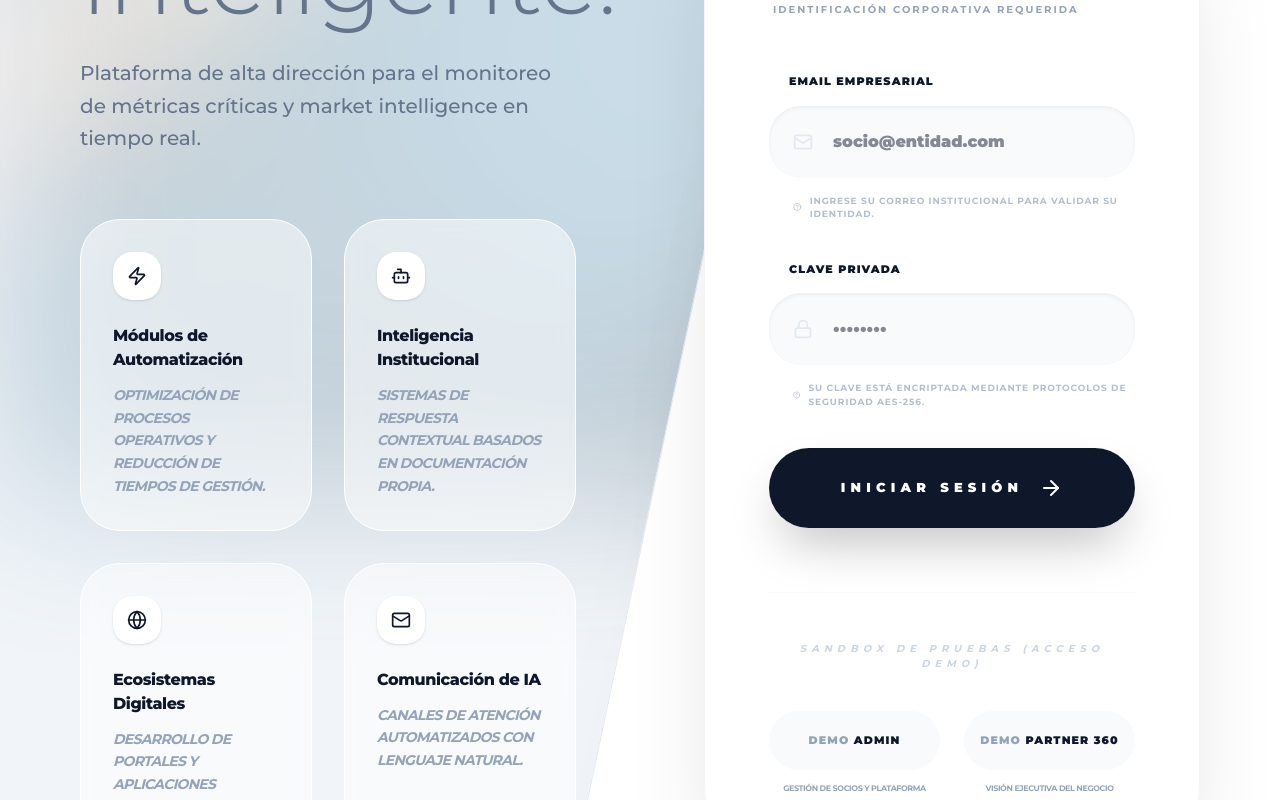
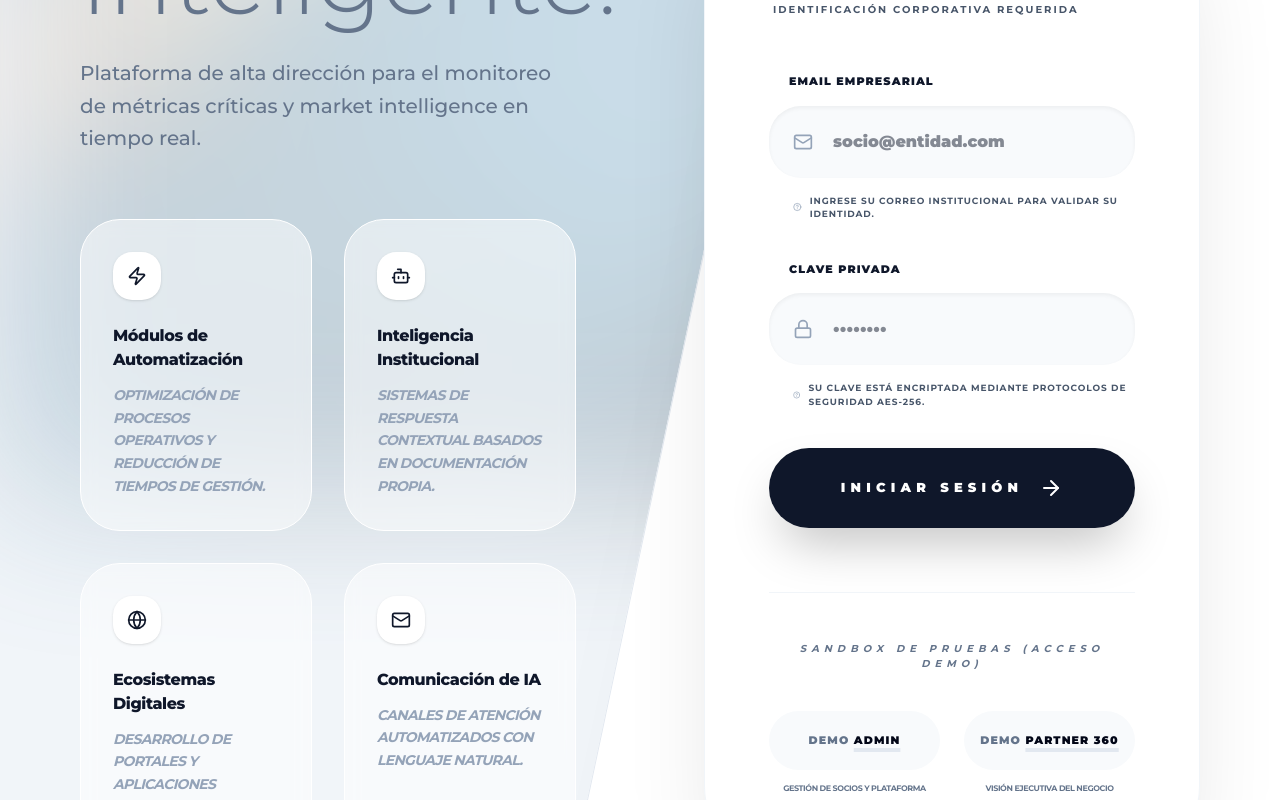
Before and after one commit to lucasmmg12/growth360, a React (Vite) app: page /login in a window 1280 px wide. Shown: the part 300-1100 px from the top of the page. Built offline with nearby package versions, Linux system fonts and the light colour scheme.

Commit message:
style: Darken all elements in the login card for higher contrast

```diff
--- a/src/pages/Login.jsx
+++ b/src/pages/Login.jsx
@@ -99,8 +99,8 @@ const Login = ({ startDemo }) => {
                     <div className="relative">
                         <div className="relative bg-white p-12 lg:p-16 rounded-[4.5rem] border border-gray-100 shadow-[0_50px_100px_-20px_rgba(0,0,0,0.12)]">
                             <div className="mb-14 text-center lg:text-left">
-                                <h3 className="text-4xl font-black text-gray-900 tracking-tighter italic">Auth <span className="text-gray-200 font-light not-italic tracking-normal">Portal</span></h3>
-                                <p className="text-gray-400 font-bold uppercase tracking-[0.2em] text-[10px] mt-4 pl-1">Identificación corporativa requerida</p>
+                                <h3 className="text-4xl font-black text-gray-900 tracking-tighter italic">Auth <span className="text-gray-500 font-light not-italic tracking-normal">Portal</span></h3>
+                                <p className="text-gray-600 font-bold uppercase tracking-[0.2em] text-[10px] mt-4 pl-1">Identificación corporativa requerida</p>
                             </div>
 
                             <form onSubmit={handleLogin} className="space-y-10">
@@ -109,7 +109,7 @@ const Login = ({ startDemo }) => {
                                         <label className="text-[11px] font-black text-gray-900 uppercase tracking-widest ml-4">Email Empresarial</label>
                                     </div>
                                     <div className="relative group">
-                                        <Mail className="absolute left-6 top-1/2 -translate-y-1/2 w-5 h-5 text-gray-200 group-focus-within:text-gray-900 transition-colors" />
+                                        <Mail className="absolute left-6 top-1/2 -translate-y-1/2 w-5 h-5 text-gray-400 group-focus-within:text-gray-900 transition-colors" />
                                         <input
                                             type="email"
                                             value={email}
@@ -119,8 +119,8 @@ const Login = ({ startDemo }) => {
                                             required
                                         />
                                     </div>
-                                    <p className="text-[9px] text-gray-400 font-bold uppercase tracking-widest ml-6 flex items-center gap-2 opacity-70">
-                                        <HelpCircle size={10} /> Ingrese su correo institucional para validar su identidad.
+                                    <p className="text-[9px] text-gray-600 font-bold uppercase tracking-widest ml-6 flex items-center gap-2">
+                                        <HelpCircle size={10} className="text-gray-400" /> Ingrese su correo institucional para validar su identidad.
                                     </p>
                                 </div>
 
@@ -129,7 +129,7 @@ const Login = ({ startDemo }) => {
                                         <label className="text-[11px] font-black text-gray-900 uppercase tracking-widest ml-4">Clave Privada</label>
                                     </div>
                                     <div className="relative group">
-                                        <Lock className="absolute left-6 top-1/2 -translate-y-1/2 w-5 h-5 text-gray-200 group-focus-within:text-gray-900 transition-colors" />
+                                        <Lock className="absolute left-6 top-1/2 -translate-y-1/2 w-5 h-5 text-gray-400 group-focus-within:text-gray-900 transition-colors" />
                                         <input
                                             type="password"
                                             value={password}
@@ -139,8 +139,8 @@ const Login = ({ startDemo }) => {
                                             required
                                         />
                                     </div>
-                                    <p className="text-[9px] text-gray-400 font-bold uppercase tracking-widest ml-6 flex items-center gap-2 opacity-70">
-                                        <HelpCircle size={10} /> Su clave está encriptada mediante protocolos de seguridad AES-256.
+                                    <p className="text-[9px] text-gray-600 font-bold uppercase tracking-widest ml-6 flex items-center gap-2">
+                                        <HelpCircle size={10} className="text-gray-400" /> Su clave está encriptada mediante protocolos de seguridad AES-256.
                                     </p>
                                 </div>
 
@@ -156,26 +156,26 @@ const Login = ({ startDemo }) => {
                                 </button>
                             </form>
 
-                            <div className="mt-16 pt-12 border-t border-gray-50">
-                                <p className="text-[10px] font-black text-gray-300 uppercase tracking-[0.5em] text-center mb-10 italic font-bold">Sandbox de pruebas (Acceso Demo)</p>
+                            <div className="mt-16 pt-12 border-t border-gray-100">
+                                <p className="text-[10px] font-black text-gray-500 uppercase tracking-[0.5em] text-center mb-10 italic font-bold">Sandbox de pruebas (Acceso Demo)</p>
                                 <div className="grid grid-cols-1 sm:grid-cols-2 gap-6">
                                     <div className="space-y-3">
                                         <button
                                             onClick={() => startDemo('admin')}
-                                            className="w-full py-5 bg-gray-50 hover:bg-gray-100 rounded-[2rem] text-[11px] font-black uppercase tracking-widest text-gray-400 transition-all border border-transparent hover:border-gray-200"
+                                            className="w-full py-5 bg-gray-50 hover:bg-gray-100 rounded-[2rem] text-[11px] font-black uppercase tracking-widest text-gray-500 transition-all border border-transparent hover:border-gray-200"
                                         >
-                                            Demo <span className="text-gray-900">Admin</span>
+                                            Demo <span className="text-gray-950 underline decoration-gray-200 decoration-4 underline-offset-4">Admin</span>
                                         </button>
-                                        <p className="text-[8px] text-center text-gray-400 font-bold uppercase tracking-tighter">Gestión de socios y plataforma</p>
+                                        <p className="text-[8px] text-center text-gray-500 font-bold uppercase tracking-tighter">Gestión de socios y plataforma</p>
                                     </div>
                                     <div className="space-y-3">
                                         <button
                                             onClick={() => startDemo('client')}
-                                            className="w-full py-5 bg-gray-50 hover:bg-gray-100 rounded-[2rem] text-[11px] font-black uppercase tracking-widest text-gray-400 transition-all border border-transparent hover:border-gray-200"
+                                            className="w-full py-5 bg-gray-50 hover:bg-gray-100 rounded-[2rem] text-[11px] font-black uppercase tracking-widest text-gray-500 transition-all border border-transparent hover:border-gray-200"
                                         >
-                                            Demo <span className="text-gray-900">Partner 360</span>
+                                            Demo <span className="text-gray-950 underline decoration-gray-200 decoration-4 underline-offset-4">Partner 360</span>
                                         </button>
-                                        <p className="text-[8px] text-center text-gray-400 font-bold uppercase tracking-tighter">Visión ejecutiva del negocio</p>
+                                        <p className="text-[8px] text-center text-gray-500 font-bold uppercase tracking-tighter">Visión ejecutiva del negocio</p>
                                     </div>
                                 </div>
                             </div>
```
